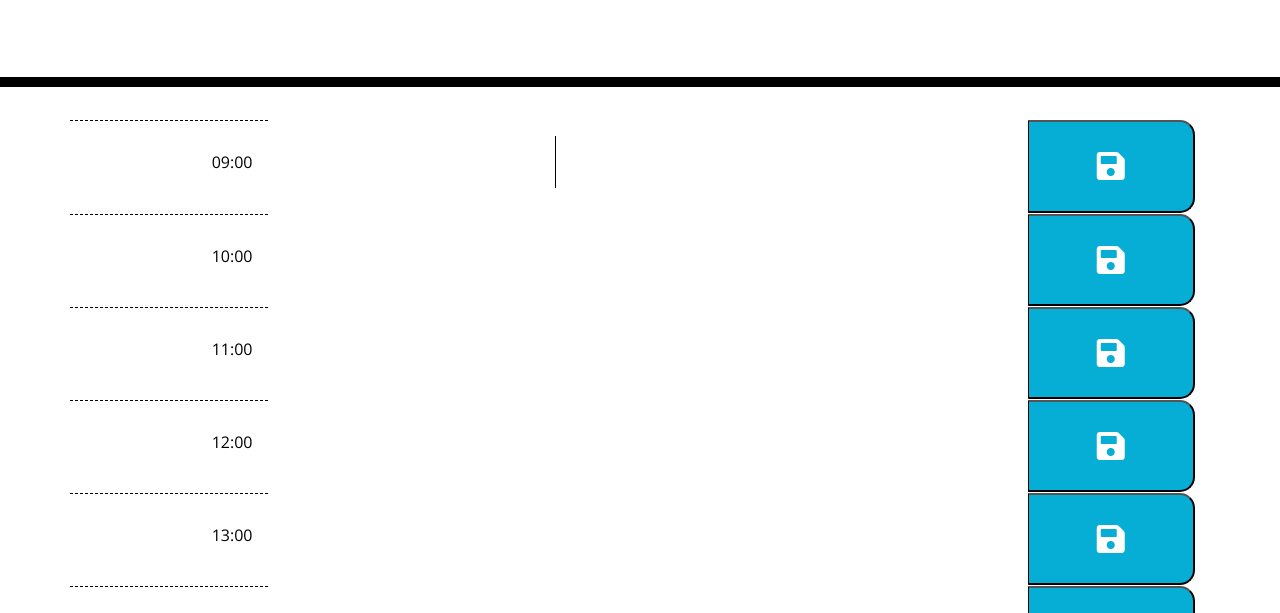
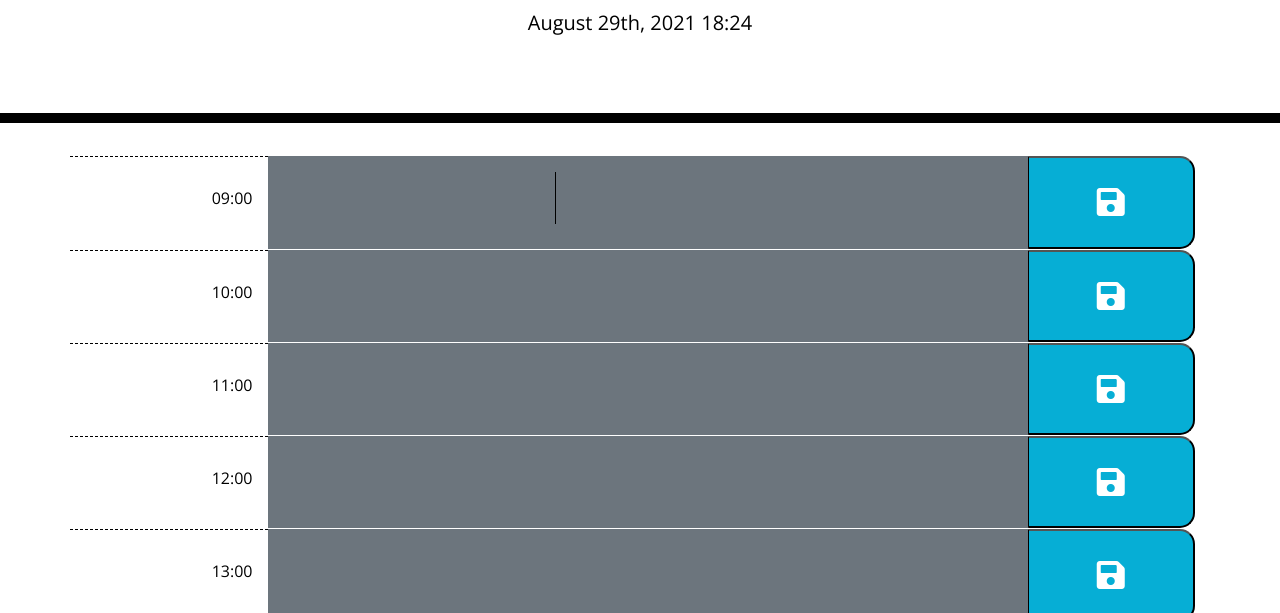
Before and after one commit to AaronCox73/WorkPlanner, a plain HTML site: page index.html in a window 1280 px wide. Shown: the part 181-794 px from the top of the page. Drawn offline with nearby package versions, Linux system fonts and the light colour scheme; files that its build step writes are made by us from their sources; a web font is replaced by a local one.

Commit message:
linked to js amd css

```diff
--- a/index.html
+++ b/index.html
@@ -11,7 +11,7 @@
   <link rel="stylesheet" href="https://use.fontawesome.com/releases/v5.8.1/css/all.css"
     integrity="sha384-50oBUHEmvpQ+1lW4y57PTFmhCaXp0ML5d60M1M7uH2+nqUivzIebhndOJK28anvf" crossorigin="anonymous" />
   <link href="https://fonts.googleapis.com/css?family=Open+Sans&display=swap" rel="stylesheet" />
-  <link rel="stylesheet" href="style.css" />
+  <link rel="stylesheet" href="./assets/style.css" />
   <title>Work Day Scheduler</title>
 </head>
 
@@ -128,15 +128,6 @@
 
 
 
-      <!--justify-content-md-center-->
-      <!--col col-lg-2 border-right border-top border-dark text-right font-weight-bolder-->
-
-      <!--col-md-8 bg-light border-bottom -->
-
-      <!--col col-lg-2 border-left border-right border-dark-->
-
-
-
     </div>
 
     <script src="https://code.jquery.com/jquery-3.4.1.min.js"></script>
@@ -144,7 +135,7 @@
 
 
 
-    <script src="./script.js"></script>
+    <script src="./assets/script.js"></script>
 </body>
 
 </html>
```
